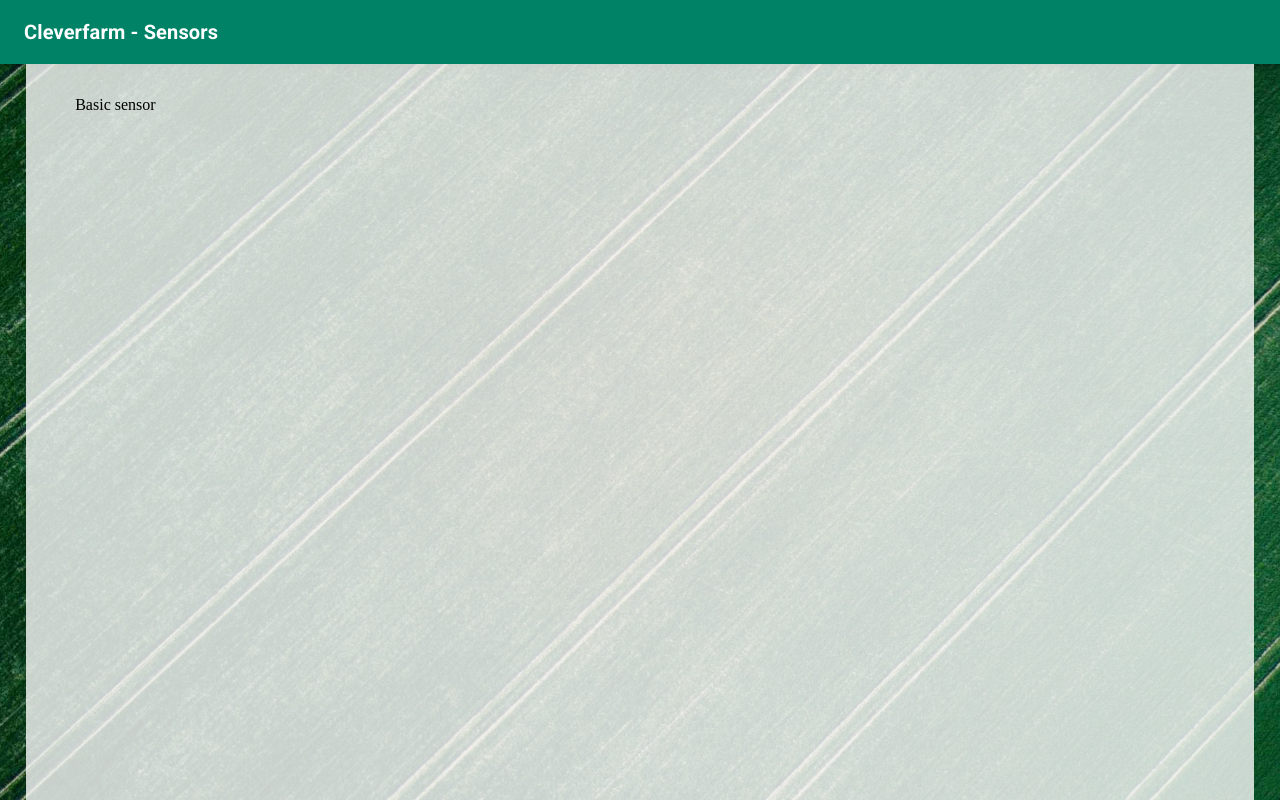
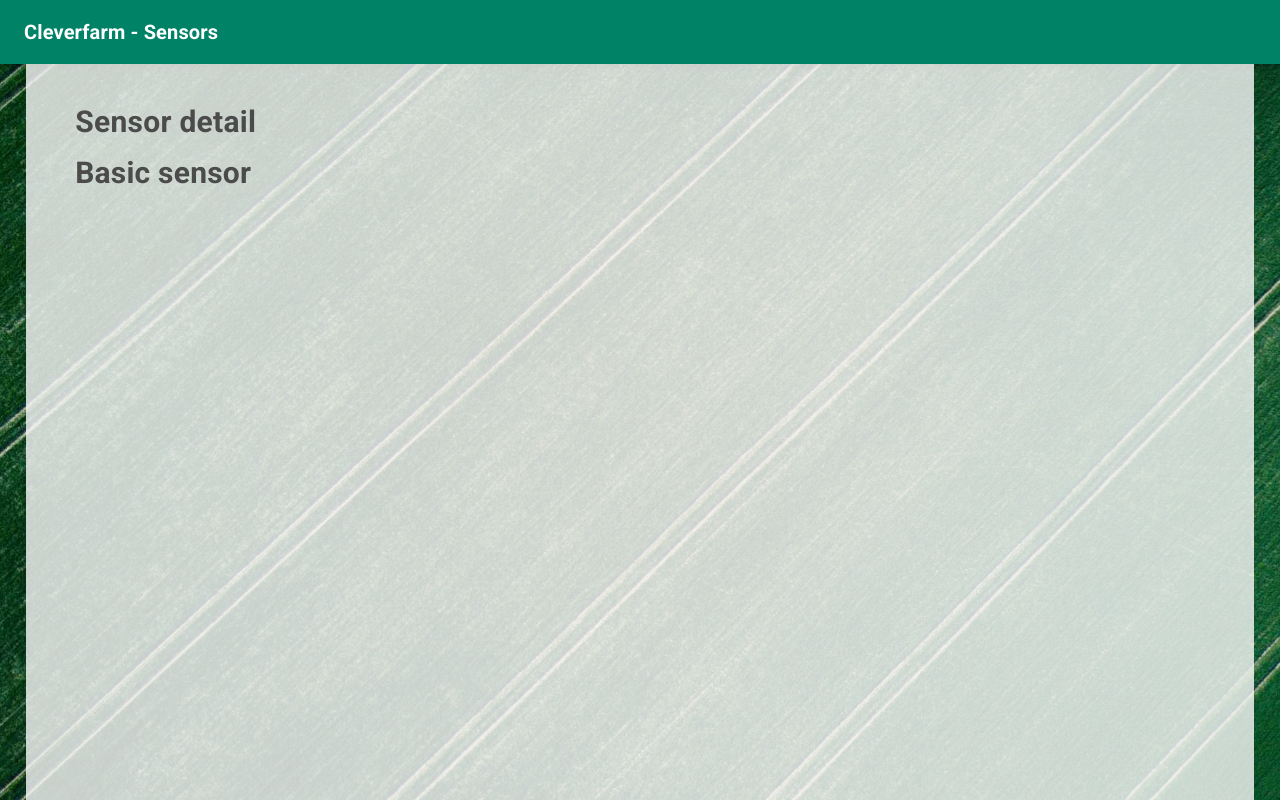
Before and after one commit to DewEnforcer/cleverfarm_sensors_react, a React (Vite) app: page /details/1 in a window 1280 px wide. Built offline with nearby package versions, Linux system fonts and the light colour scheme.

Commit message:
Refactor typography into custom general text component, extend section title to allow for title/subtitle, begin working on sensor detail page

```diff
--- a/src/components/SensorCard.tsx
+++ b/src/components/SensorCard.tsx
@@ -9,7 +9,11 @@ import { blue } from '@mui/material/colors';
 import { nameToCapital } from '../utils/card';
 import { Link } from 'react-router-dom';
 
-export default function SensorCard({item} : {item: Sensor}) {
+interface ISensorCardProps {
+  item: Sensor
+}
+
+export default function SensorCard({item} : ISensorCardProps) {
   const coordinatesToString = (coords: number[]) => {
     if (!coords.length) return ``;
 
--- a/src/components/SensorList.tsx
+++ b/src/components/SensorList.tsx
@@ -3,7 +3,11 @@ import CardList from "./general/CardList";
 import Sensor from "../types/Sensor";
 import SensorCard from "./SensorCard";
 
-export default function SensorList({items}: {items: Sensor[]}) {
+interface ISensorListProps {
+  items: Sensor[]
+}
+
+export default function SensorList({items}: ISensorListProps) {
   return (
     <Box className={"sensor-list"}>
         <Grid container>
--- a/src/components/general/SectionTitle.tsx
+++ b/src/components/general/SectionTitle.tsx
@@ -1,22 +1,34 @@
-import { Box, Typography } from "@mui/material";
+import { Box, TypographyProps } from "@mui/material";
+import Text from "./Text";
 
+interface ISectionTitleProps {
+  label: string,
+  variant?: "subtitle1" | "subtitle2"
+}
 
-export default function SectionTitle({label} : {label: String}) {
+export default function SectionTitle({label, variant} : ISectionTitleProps) {
+  //main section title by default
+  variant = variant ?? "subtitle1";
+
+  //could extract into some general component config file later
+  const config: TypographyProps = {
+    variant,
+    noWrap: true,
+    sx: {
+      mr: 2,
+      fontFamily: 'Roboto',
+      fontWeight: 700,
+      color: "rgb(75,75,75)",
+      textDecoration: 'none',
+      fontSize: 30
+    }
+  }
+
   return (
     <Box>
-      <Typography
-      className="section-title"
-      variant="subtitle1"
-      noWrap
-      sx={{
-        mr: 2,
-        fontFamily: 'Roboto',
-        fontWeight: 700,
-        color: "rgb(75,75,75)",
-        textDecoration: 'none',
-        fontSize: 30
-      }}
-      >{label}</Typography>
+      <Text {...config} className="section-title">
+        {label}
+      </Text>
     </Box>
   )
 }
--- /dev/null
+++ b/src/components/general/Text.tsx
@@ -0,0 +1,17 @@
+import { Typography, TypographyProps } from "@mui/material";
+
+export default function Text({children, ...restprops}: TypographyProps) {
+  return (
+    <Typography
+        classes={["custom-text"]}
+        sx={{
+            fontFamily: "Roboto",
+            fontSize: 16,
+            textDecoration: "none"
+        }}
+        {...restprops}
+    >
+        {children}
+    </Typography>
+  )
+}
--- a/src/components/sensors/SensorsDetail.tsx
+++ b/src/components/sensors/SensorsDetail.tsx
@@ -2,17 +2,23 @@ import { useContext } from "react";
 import { useParams } from "react-router-dom"
 import SensorsContext from "../../context/SensorsContext";
 import { Container } from "@mui/material";
+import SectionTitle from "../general/SectionTitle";
 
 export default function SensorsDetail() {
   const {id} = useParams(); //sensor id
+
+  const SECTION_TITLE_LABEL = "Sensor detail";
 
   const sensors = useContext(SensorsContext);
   const sensor = sensors.find(s => s.id === id);
 
 
+
+
   return (
-    <Container>
-      {sensor?.name}
+    <Container maxWidth={false}>
+      <SectionTitle label={SECTION_TITLE_LABEL}/>
+      <SectionTitle label={sensor?.name ?? "Unknown sensor"} variant="subtitle2"/>
     </Container>
   )
 }
--- a/src/context/SensorsContext.ts
+++ b/src/context/SensorsContext.ts
@@ -1,8 +1,6 @@
 import React from "react";
 import Sensor from "../types/Sensor";
 
-const defVal: Sensor[] = [];
-
-const SensorsContext = React.createContext(defVal);
+const SensorsContext = React.createContext<Sensor[]>([]);
 
 export default SensorsContext;
```
